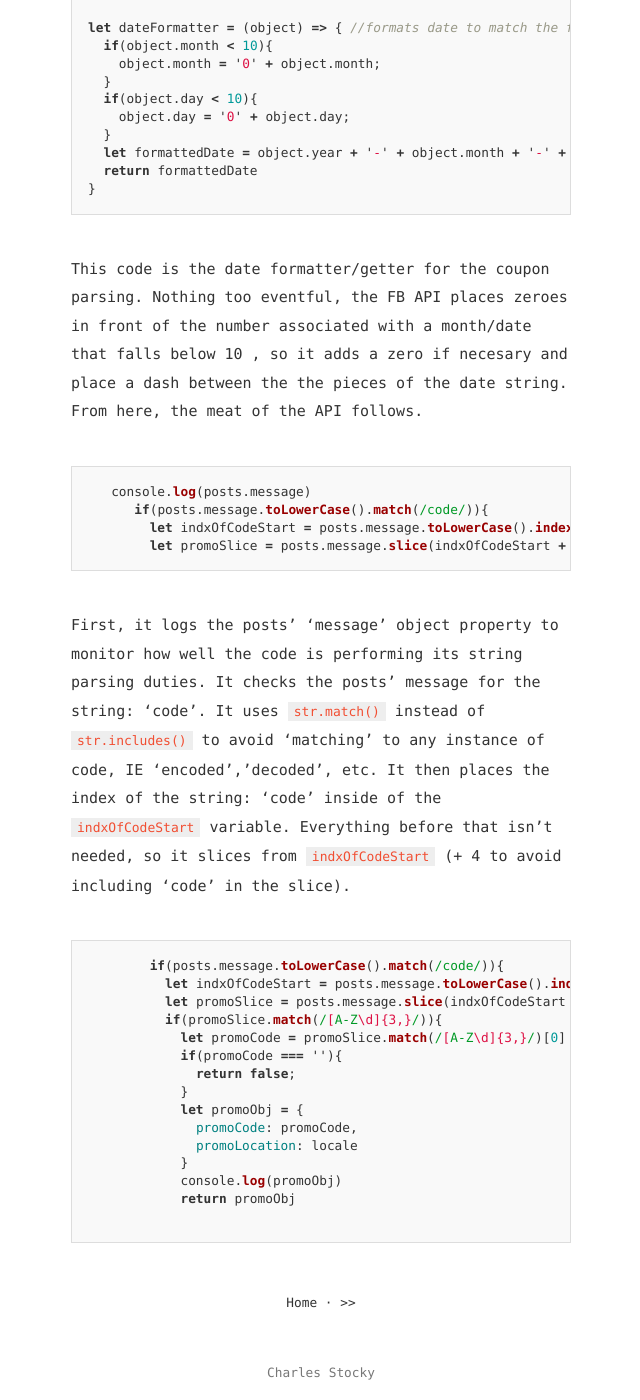
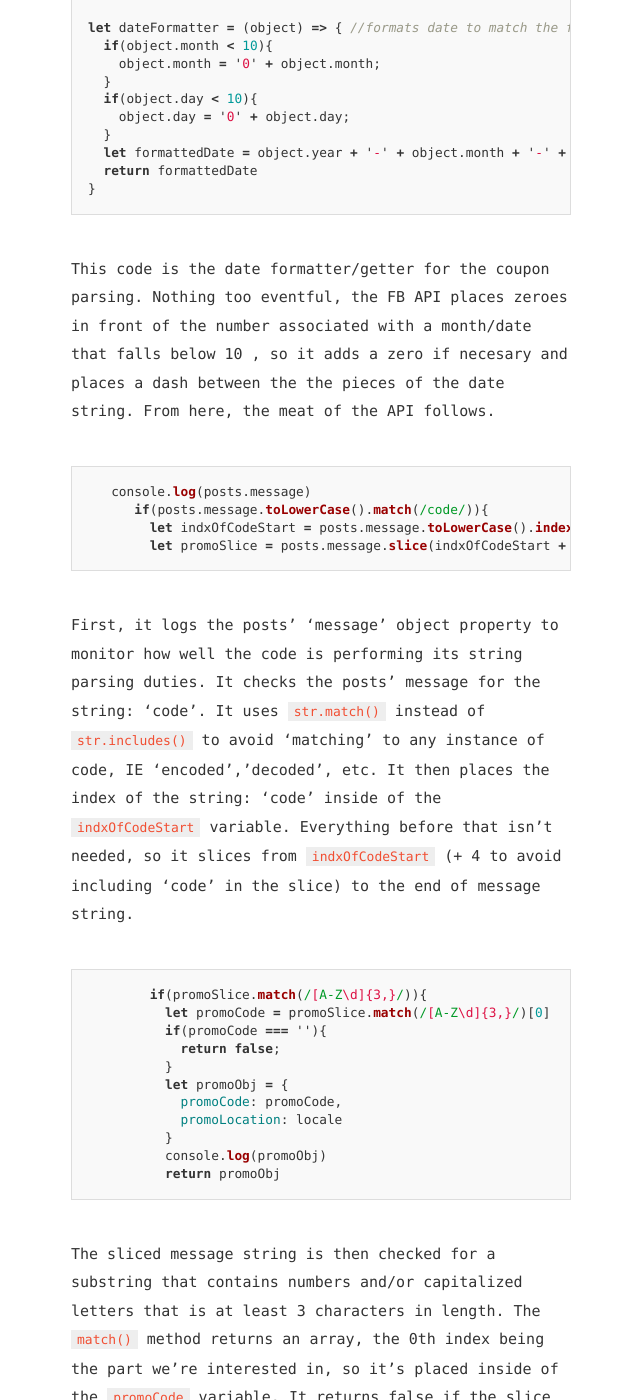
Before and after one commit to CharlesStocky/CharlesStocky.github.io, a Jekyll site: the page built from _posts/2017-10-20-Coupizza-Deep-Dive.md, in a window 1280 px wide and 1400 px high, scrolled down 1079 px. Shown: the whole window, without its empty margins (319-959 px from the left). Built offline with Jekyll 4.4.1, drawn with Linux system fonts in a browser that asks for light colours; some of the changed text lies outside the part shown.

Commit message:
added code snippets/explanations

````diff
--- a/_posts/2017-10-20-Coupizza-Deep-Dive.md
+++ b/_posts/2017-10-20-Coupizza-Deep-Dive.md
@@ -28,7 +28,7 @@ let dateFormatter = (object) => { //formats date to match the formatting of face
   return formattedDate
 }
 ```
-This code is the date formatter/getter for the coupon parsing. Nothing too eventful, the FB API places zeroes in front of the number associated with a month/date that falls below 10 , so it adds a zero if necesary and place a dash between the the pieces of the date string. From here, the meat of the API follows.
+This code is the date formatter/getter for the coupon parsing. Nothing too eventful, the FB API places zeroes in front of the number associated with a month/date that falls below 10 , so it adds a zero if necesary and places a dash between the the pieces of the date string. From here, the meat of the API follows.
 
 ```javascript
    console.log(posts.message)
@@ -36,22 +36,19 @@ This code is the date formatter/getter for the coupon parsing. Nothing too event
         let indxOfCodeStart = posts.message.toLowerCase().indexOf('code')
         let promoSlice = posts.message.slice(indxOfCodeStart + 4)
 ```
-First, it logs the posts' 'message' object property to monitor how well the code is performing its string parsing duties. It checks the posts' message for the string: 'code'. It uses ```str.match()``` instead of ```str.includes()``` to avoid 'matching' to any instance of code, IE 'encoded','decoded', etc. It then places the index of the string: 'code' inside of the ```indxOfCodeStart``` variable. Everything before that isn't needed, so it slices from ```indxOfCodeStart``` (+ 4 to avoid including 'code' in the slice).
+First, it logs the posts' 'message' object property to monitor how well the code is performing its string parsing duties. It checks the posts' message for the string: 'code'. It uses ```str.match()``` instead of ```str.includes()``` to avoid 'matching' to any instance of code, IE 'encoded','decoded', etc. It then places the index of the string: 'code' inside of the ```indxOfCodeStart``` variable. Everything before that isn't needed, so it slices from ```indxOfCodeStart``` (+ 4 to avoid including 'code' in the slice) to the end of message string.
 
 ```javascript
-        if(posts.message.toLowerCase().match(/code/)){
-          let indxOfCodeStart = posts.message.toLowerCase().indexOf('code')
-          let promoSlice = posts.message.slice(indxOfCodeStart + 4)
-          if(promoSlice.match(/[A-Z\d]{3,}/)){
-            let promoCode = promoSlice.match(/[A-Z\d]{3,}/)[0]
-            if(promoCode === ''){
-              return false;
-            }
-            let promoObj = {
-              promoCode: promoCode,
-              promoLocation: locale
-            }
-            console.log(promoObj)
-            return promoObj
-
+        if(promoSlice.match(/[A-Z\d]{3,}/)){
+          let promoCode = promoSlice.match(/[A-Z\d]{3,}/)[0]
+          if(promoCode === ''){
+            return false;
+          }
+          let promoObj = {
+            promoCode: promoCode,
+            promoLocation: locale
+          }
+          console.log(promoObj)
+          return promoObj
 ```
+The sliced message string is then checked for a substring that contains numbers and/or capitalized letters that is at least 3 characters in length. The ```match()``` method returns an array, the 0th index being the part we're interested in, so it's placed inside of the ```promoCode``` variable. It returns false if the slice is non existent, as sometimes message bodies will include 'code' as the last word in the message. It places the promo code inside of an object, as well as the locale which is passed directly from the FB API into this code. It logs the object, then returns it in order for the propertiess to later be inserted into the (Mongo) databse.
````
